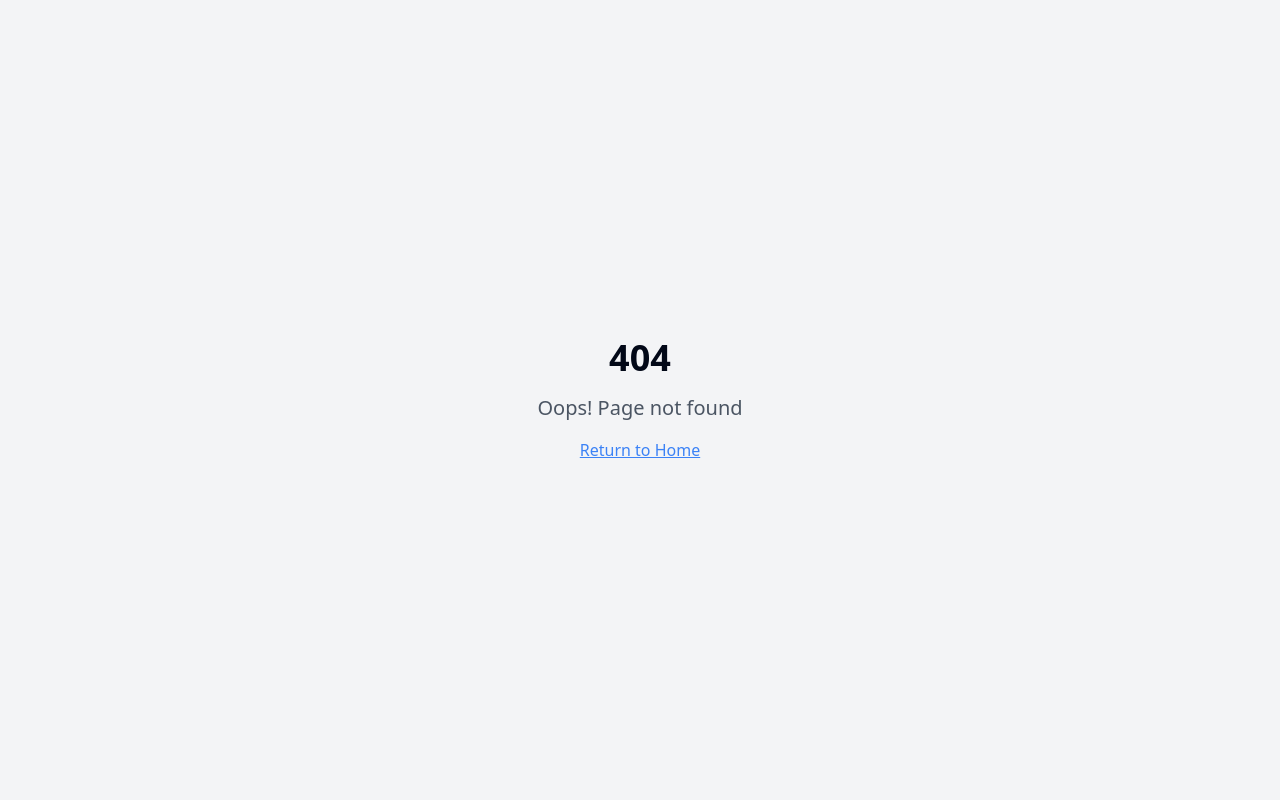
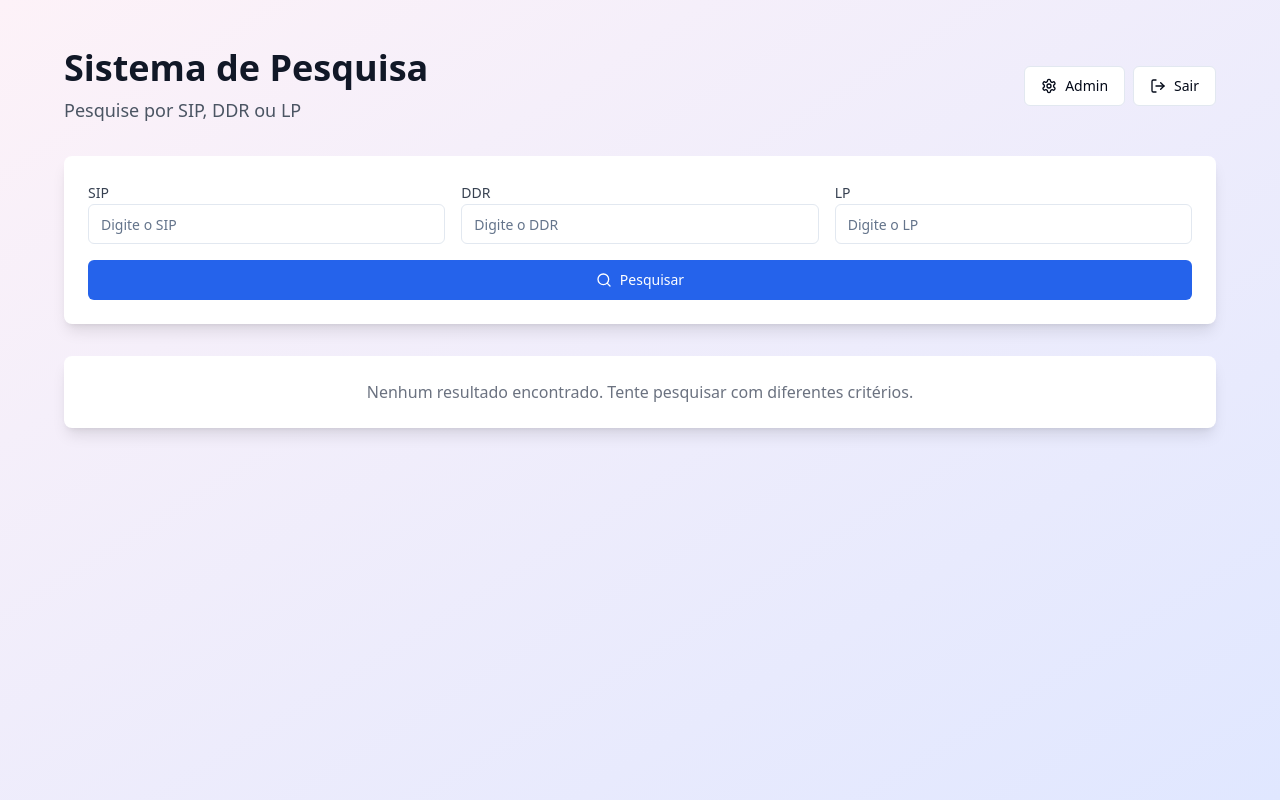
Before and after one commit to Robdev01/Formulario-Vivo-Front, a React (Vite) app: page /searchadmin in a window 1280 px wide. Before the commit this address had no page. Built offline with nearby package versions, Linux system fonts and the light colour scheme.

Commit message:
Adicionando melhoria nas paginas e adicionando secrchadmin

```diff
--- a/src/App.tsx
+++ b/src/App.tsx
@@ -6,7 +6,8 @@ import { QueryClient, QueryClientProvider } from "@tanstack/react-query";
 import { BrowserRouter, Routes, Route } from "react-router-dom";
 import Index from "./pages/Index";
 import Login from "./pages/Login";
-import Search from "./pages/Search";
+import SearchUser from "./pages/SearchUser";
+import SearchAdmin from "./pages/SearchAdmin"
 import Admin from "./pages/Admin";
 import NotFound from "./pages/NotFound";
 
@@ -21,7 +22,8 @@ const App = () => (
         <Routes>
           <Route path="/" element={<Index />} />
           <Route path="/login" element={<Login />} />
-          <Route path="/search" element={<Search />} />
+          <Route path="/searchuser" element={<SearchUser />} />
+          <Route path="/searchadmin" element={<SearchAdmin />} />
           <Route path="/admin" element={<Admin />} />
           {/* ADD ALL CUSTOM ROUTES ABOVE THE CATCH-ALL "*" ROUTE */}
           <Route path="*" element={<NotFound />} />
--- a/src/components/DataForm.tsx
+++ b/src/components/DataForm.tsx
@@ -231,8 +231,11 @@ const DataForm = () => {
         <div className="pt-4">
           <Button
             type="submit"
-            className="w-full bg-blue-600 hover:bg-blue-700 text-white font-medium py-2 px-4 rounded-md transition duration-200 ease-in-out transform hover:scale-105"
-          >
+              style={{ backgroundColor: 'blueviolet' }}
+              className="w-full text-white font-medium py-2 px-4 rounded-md transition duration-200 ease-in-out transform hover:scale-105">
+
+
+
             Enviar
           </Button>
         </div>
--- a/src/index.css
+++ b/src/index.css
@@ -100,6 +100,13 @@
   }
 }
 
-.butoon_acessar{
+.butoon_acessar {
   background-color: blueviolet;
+  color: white;
+  transition: transform 0.2s ease-in-out;
 }
+
+.butoon_acessar:hover {
+  background-color: blueviolet;
+  transform: scale(1.05);
+}
--- a/src/pages/Login.tsx
+++ b/src/pages/Login.tsx
@@ -4,6 +4,7 @@ import { useNavigate, Link } from 'react-router-dom';
 import { Button } from '@/components/ui/button';
 import { Input } from '@/components/ui/input';
 import { Label } from '@/components/ui/label';
+import loginIcon from '@/assets/logo_vivo.png'
 
 const Login = () => {
   const [username, setUsername] = useState('');
@@ -17,20 +18,24 @@ const Login = () => {
     // Simulação de login - em um app real, você validaria com backend
     if (username && password) {
       console.log('Login successful');
-      navigate('/search');
+      navigate('/searchuser');
     } else {
       alert('Por favor, preencha todos os campos');
     }
   };
 
   return (
-    <div className="min-h-screen bg-gradient-to-br from-blue-50 to-indigo-100 flex items-center justify-center py-12 px-4 sm:px-6 lg:px-8">
+    <div className="min-h-screen bg-gradient-to-br from-pink-50 to-indigo-100 flex items-center justify-center py-12 px-4 sm:px-6 lg:px-8">
       <div className="max-w-md w-full space-y-8">
-        <div>
+        <div className="flex items-center justify-center gap-2 mt-6">
+
           <h2 className="mt-6 text-center text-3xl font-bold text-gray-900">
             Fazer Login
           </h2>
-          <p className="mt-2 text-center text-sm text-gray-600">
+          <img src={loginIcon} alt="Ícone de login" className="w-8 h-8" />
+        </div>
+        <div>
+           <p className="mt-2 text-center text-sm text-gray-600">
             Acesse o sistema de pesquisa
           </p>
         </div>
@@ -69,7 +74,8 @@ const Login = () => {
 
             <Button
               type="submit"
-              className="w-full bg-blue-600 hover:bg-blue-700 text-white"
+              style={{ backgroundColor: 'blueviolet' }}
+              className="w-full butoon_acessar text-white"
             >
               Entrar
             </Button>
--- /dev/null
+++ b/src/pages/SearchAdmin.tsx
@@ -0,0 +1,222 @@
+import React, { useState } from 'react';
+import { Link } from 'react-router-dom';
+import { Button } from '@/components/ui/button';
+import { Input } from '@/components/ui/input';
+import { Label } from '@/components/ui/label';
+import { Search as SearchIcon, LogOut, Settings } from 'lucide-react';
+
+interface SearchData {
+  sip: string;
+  ddr: string;
+  lp: string;
+}
+
+interface ResultData extends SearchData {
+  cliente: string;
+  atpOsx: string;
+  cabo: string;
+  fibras: string;
+  enlace: string;
+  porta: string;
+}
+
+const SearchAdmin = () => {
+  const [searchData, setSearchData] = useState<SearchData>({
+    sip: '',
+    ddr: '',
+    lp: ''
+  });
+  const [results, setResults] = useState<ResultData[]>([]);
+  const [isSearching, setIsSearching] = useState(false);
+
+  // Dados simulados para demonstração
+  const mockData: ResultData[] = [
+    {
+      sip: '1001',
+      ddr: '4733001001',
+      lp: 'LP001',
+      cliente: 'Empresa ABC Ltda',
+      atpOsx: 'ATP123',
+      cabo: 'Cabo-01',
+      fibras: '12F',
+      enlace: '1500',
+      porta: 'P1'
+    },
+    {
+      sip: '1002',
+      ddr: '4733001002',
+      lp: 'LP002',
+      cliente: 'Comercial XYZ',
+      atpOsx: 'OSX456',
+      cabo: 'Cabo-02',
+      fibras: '24F',
+      enlace: '800',
+      porta: 'P2'
+    }
+  ];
+
+  const handleInputChange = (e: React.ChangeEvent<HTMLInputElement>) => {
+    const { name, value } = e.target;
+    setSearchData(prev => ({
+      ...prev,
+      [name]: value
+    }));
+  };
+
+  const handleSearch = (e: React.FormEvent) => {
+    e.preventDefault();
+    setIsSearching(true);
+
+    console.log('Searching for:', searchData);
+
+    // Simular busca no backend
+    setTimeout(() => {
+      const filteredResults = mockData.filter(item => {
+        const sipMatch = !searchData.sip || item.sip.includes(searchData.sip);
+        const ddrMatch = !searchData.ddr || item.ddr.includes(searchData.ddr);
+        const lpMatch = !searchData.lp || item.lp.includes(searchData.lp);
+
+        return sipMatch && ddrMatch && lpMatch;
+      });
+
+      setResults(filteredResults);
+      setIsSearching(false);
+    }, 1000);
+  };
+
+  return (
+    <div className="min-h-screen bg-gradient-to-br from-pink-50 to-indigo-100 py-12 px-4 sm:px-6 lg:px-8">
+      <div className="max-w-6xl mx-auto">
+        <div className="flex justify-between items-center mb-8">
+          <div>
+            <h1 className="text-4xl font-bold text-gray-900">
+              Sistema de Pesquisa
+            </h1>
+            <p className="text-lg text-gray-600 mt-2">
+              Pesquise por SIP, DDR ou LP
+            </p>
+          </div>
+
+          <div className="flex gap-2">
+            <Link to="/admin">
+              <Button variant="outline" className="flex items-center gap-2">
+                <Settings size={16} />
+                Admin
+              </Button>
+            </Link>
+
+            <Link to="/login">
+              <Button variant="outline" className="flex items-center gap-2">
+                <LogOut size={16} />
+                Sair
+              </Button>
+            </Link>
+          </div>
+        </div>
+
+        {/* Formulário de Pesquisa */}
+        <div className="bg-white rounded-lg shadow-lg p-6 mb-8">
+          <form onSubmit={handleSearch} className="space-y-4">
+            <div className="grid grid-cols-1 md:grid-cols-3 gap-4">
+              <div>
+                <Label htmlFor="sip" className="text-sm font-medium text-gray-700">
+                  SIP
+                </Label>
+                <Input
+                  id="sip"
+                  name="sip"
+                  type="text"
+                  value={searchData.sip}
+                  onChange={handleInputChange}
+                  placeholder="Digite o SIP"
+                />
+              </div>
+
+              <div>
+                <Label htmlFor="ddr" className="text-sm font-medium text-gray-700">
+                  DDR
+                </Label>
+                <Input
+                  id="ddr"
+                  name="ddr"
+                  type="text"
+                  value={searchData.ddr}
+                  onChange={handleInputChange}
+                  placeholder="Digite o DDR"
+                />
+              </div>
+
+              <div>
+                <Label htmlFor="lp" className="text-sm font-medium text-gray-700">
+                  LP
+                </Label>
+                <Input
+                  id="lp"
+                  name="lp"
+                  type="text"
+                  value={searchData.lp}
+                  onChange={handleInputChange}
+                  placeholder="Digite o LP"
+                />
+              </div>
+            </div>
+
+            <Button
+              type="submit"
+              disabled={isSearching}
+              className="w-full bg-blue-600 hover:bg-blue-700 text-white flex items-center justify-center gap-2"
+            >
+              <SearchIcon size={16} />
+              {isSearching ? 'Pesquisando...' : 'Pesquisar'}
+            </Button>
+          </form>
+        </div>
+
+        {/* Resultados */}
+        {results.length > 0 && (
+          <div className="bg-white rounded-lg shadow-lg p-6">
+            <h2 className="text-2xl font-bold text-gray-800 mb-6">
+              Resultados da Pesquisa ({results.length})
+            </h2>
+
+            <div className="space-y-4">
+              {results.map((result, index) => (
+                <div key={index} className="border border-gray-200 rounded-lg p-4 hover:bg-gray-50">
+                  <div className="grid grid-cols-1 md:grid-cols-3 gap-4">
+                    <div>
+                      <h3 className="font-semibold text-gray-900 mb-2">{result.cliente}</h3>
+                      <div className="space-y-1 text-sm text-gray-600">
+                        <p><span className="font-medium">SIP:</span> {result.sip}</p>
+                        <p><span className="font-medium">DDR:</span> {result.ddr}</p>
+                        <p><span className="font-medium">LP:</span> {result.lp}</p>
+                      </div>
+                    </div>
+
+                    <div className="space-y-1 text-sm text-gray-600">
+                      <p><span className="font-medium">Atp/Osx:</span> {result.atpOsx}</p>
+                      <p><span className="font-medium">Cabo:</span> {result.cabo}</p>
+                      <p><span className="font-medium">Fibras:</span> {result.fibras}</p>
+                    </div>
+
+                    <div className="space-y-1 text-sm text-gray-600">
+                      <p><span className="font-medium">Enlace:</span> {result.enlace} metros</p>
+                      <p><span className="font-medium">Porta:</span> {result.porta}</p>
+                    </div>
+                  </div>
+                </div>
+              ))}
+            </div>
+          </div>
+        )}
+
+        {results.length === 0 && !isSearching && (
+          <div className="bg-white rounded-lg shadow-lg p-6 text-center">
+            <p className="text-gray-500">Nenhum resultado encontrado. Tente pesquisar com diferentes critérios.</p>
+          </div>
+        )}
+      </div>
+    </div>
+  );
+};
+
+export default SearchAdmin;
--- a/src/pages/Search.tsx
+++ b/src/pages/SearchUser.tsx
@@ -20,7 +20,7 @@ interface ResultData extends SearchData {
   porta: string;
 }
 
-const Search = () => {
+const SearchUser = () => {
   const [searchData, setSearchData] = useState<SearchData>({
     sip: '',
     ddr: '',
@@ -85,7 +85,7 @@ const Search = () => {
   };
 
   return (
-    <div className="min-h-screen bg-gradient-to-br from-blue-50 to-indigo-100 py-12 px-4 sm:px-6 lg:px-8">
+    <div className="min-h-screen bg-gradient-to-br from-pink-50 to-indigo-100 py-12 px-4 sm:px-6 lg:px-8">
       <div className="max-w-6xl mx-auto">
         <div className="flex justify-between items-center mb-8">
           <div>
@@ -98,13 +98,6 @@ const Search = () => {
           </div>
 
           <div className="flex gap-2">
-            <Link to="/admin">
-              <Button variant="outline" className="flex items-center gap-2">
-                <Settings size={16} />
-                Admin
-              </Button>
-            </Link>
-
             <Link to="/login">
               <Button variant="outline" className="flex items-center gap-2">
                 <LogOut size={16} />
@@ -219,4 +212,4 @@ const Search = () => {
   );
 };
 
-export default Search;
+export default SearchUser;
```
Also changed, not shown: src/assets/logo_vivo.png (added).
